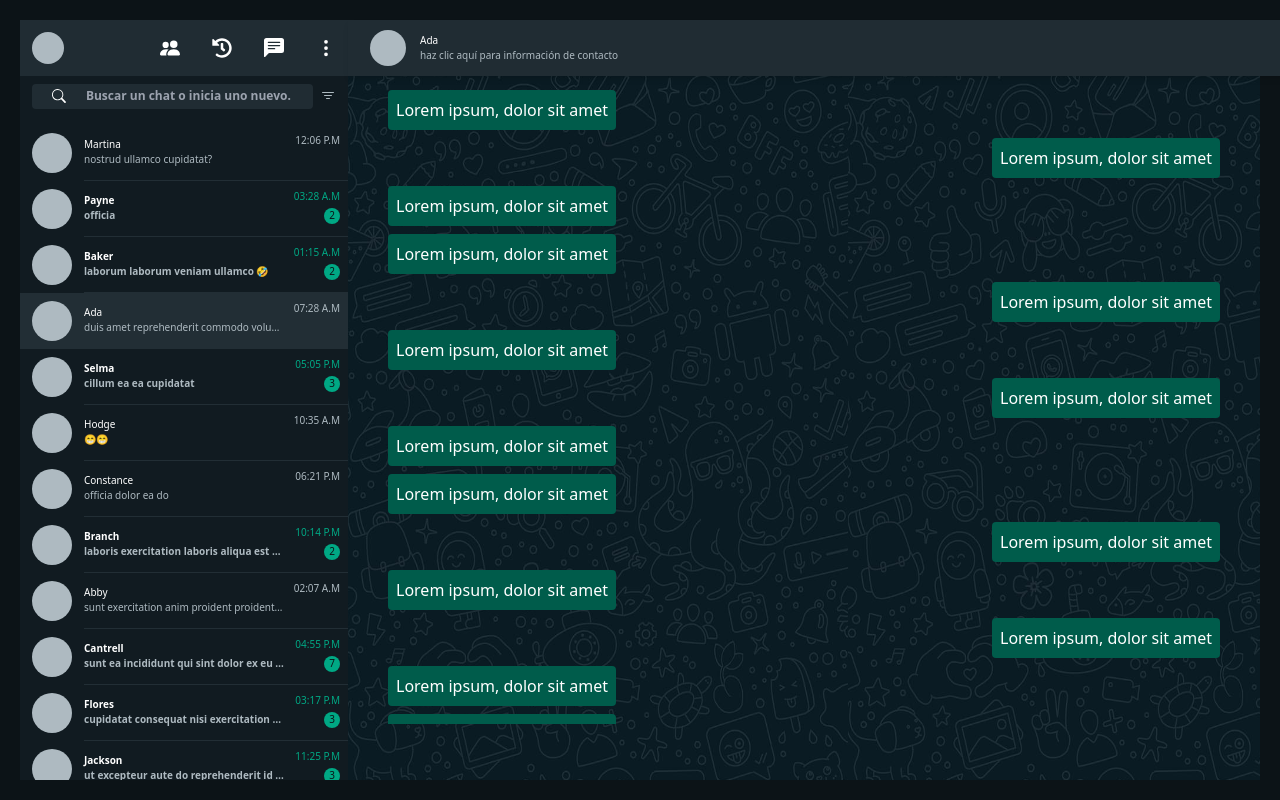
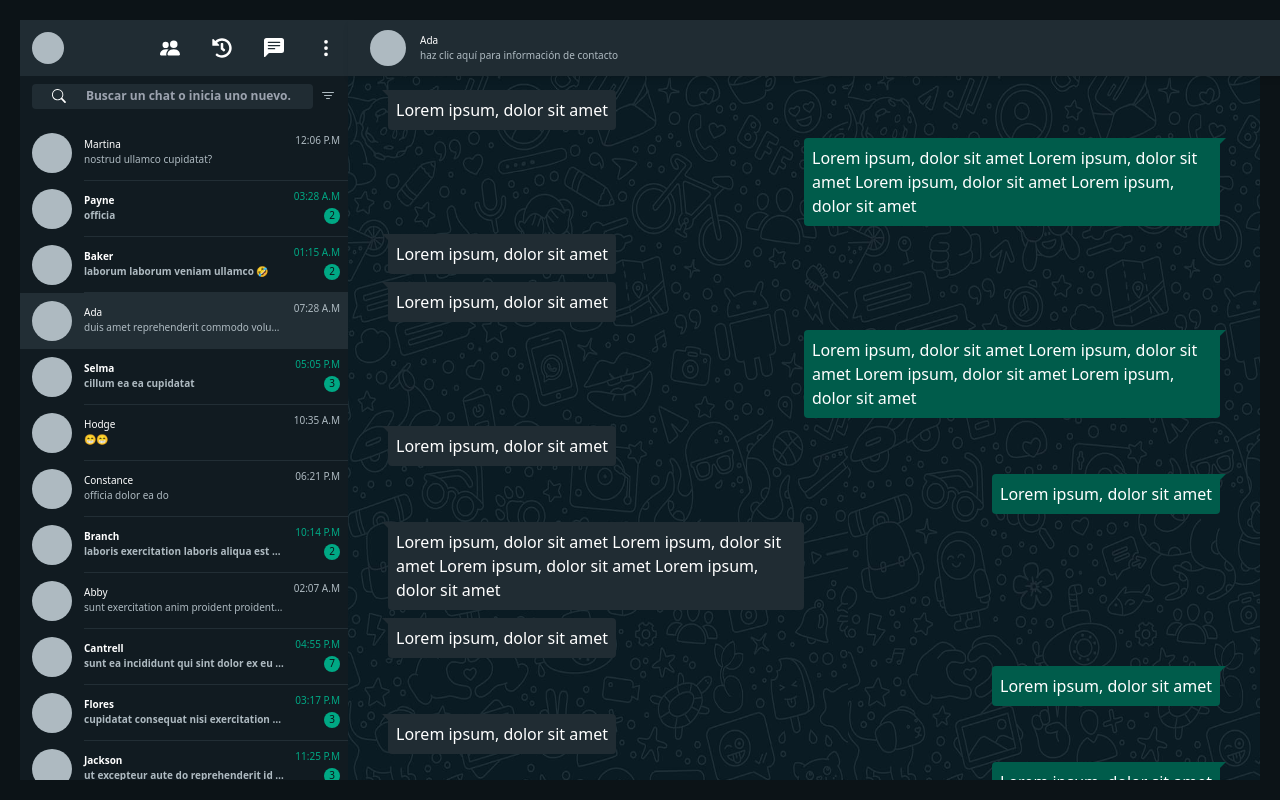
Before and after one commit to CarlosHdz7/whatsapp-ui, a React (Vite) app: page / in a window 1280 px wide. Built offline with nearby package versions, Linux system fonts and the light colour scheme.

Commit message:
:lipstick: Improve chat styles

```diff
--- a/src/components/Chats/Chat/Chat.tsx
+++ b/src/components/Chats/Chat/Chat.tsx
@@ -1,12 +1,15 @@
 import { ContactsType } from '../../../data/contacts';
 
-const Chat = ({
-  name,
-  message,
-  lastConexion,
-  numberOfMessage,
-  isActive = false,
-}: Partial<ContactsType>) => {
+const Chat = (props: Partial<ContactsType>) => {
+
+  const {
+    name,
+    message,
+    lastConexion,
+    numberOfMessage,
+    isActive = false,
+  } = props;
+
   const isPending = numberOfMessage && numberOfMessage > 0;
 
   const containerClass = isActive
--- a/src/components/MainContent/MainContent.tsx
+++ b/src/components/MainContent/MainContent.tsx
@@ -8,13 +8,13 @@ const MainContent = () => {
       <SecondaryNavbar />
       <MessagesContainer>
         <Message />
-        <Message position='right' />
+        <Message position='right' text="Lorem ipsum, dolor sit amet Lorem ipsum, dolor sit amet Lorem ipsum, dolor sit amet Lorem ipsum, dolor sit amet" />
         <Message />
         <Message />
-        <Message position='right' />
+        <Message position='right' text="Lorem ipsum, dolor sit amet Lorem ipsum, dolor sit amet Lorem ipsum, dolor sit amet Lorem ipsum, dolor sit amet" />
         <Message />
         <Message position='right' />
-        <Message />
+        <Message text="Lorem ipsum, dolor sit amet Lorem ipsum, dolor sit amet Lorem ipsum, dolor sit amet Lorem ipsum, dolor sit amet" />
         <Message />
         <Message position='right' />
         <Message />
--- a/src/components/MainContent/MessagesContainer/Message/Message.tsx
+++ b/src/components/MainContent/MessagesContainer/Message/Message.tsx
@@ -5,11 +5,18 @@ type MessageProps = {
 
 const Message = ({ position = 'left', text = "Lorem ipsum, dolor sit amet" }: MessageProps) => {
 
-  const messageClass = `w-full flex mb-2  ${position == 'left' ? 'justify-start' : 'justify-end'}`;
+  const messageClassContainer = `relative w-full flex mb-2  ${position == 'left' ? 'justify-start' : 'justify-end'}`;
+  const messageText = position === 'left' ? "bg-gray-50 text-white p-2 rounded max-w-[50%]" : "max-w-[50%] bg-secondary text-white p-2 rounded"
+
+  const leftTriangle = "absolute w-0 h-0 border-8 border-solid border-transparent border-t-gray-50 top-0 left-[-6px]";
+  const rightTriangle = "absolute w-0 h-0 border-8 border-solid border-transparent border-t-secondary top-0 right-[-6px]";
+  const triangleClass = position === 'left' ? leftTriangle : rightTriangle;
+
 
   return (
-    <div className={messageClass}>
-      <p className="bg-secondary text-white p-2 rounded">{text}</p>
+    <div className={messageClassContainer}>
+      <div className={triangleClass} />
+      <p className={messageText}>{text}</p>
     </div>
   )
 }
--- a/src/components/MainContent/MessagesContainer/MessagesContainer.tsx
+++ b/src/components/MainContent/MessagesContainer/MessagesContainer.tsx
@@ -4,7 +4,7 @@ type MessagesContainerProps = {
 
 const MessagesContainer = ({ children }: MessagesContainerProps) => {
   return (
-    <div className='px-10 pt-[70px] w-full h-[calc(100%-56px)]  overflow-y-scroll z-40' >
+    <div className='px-10 pt-[70px] w-full h-full  overflow-y-scroll z-40' >
       {children}
     </div>
   )
```
